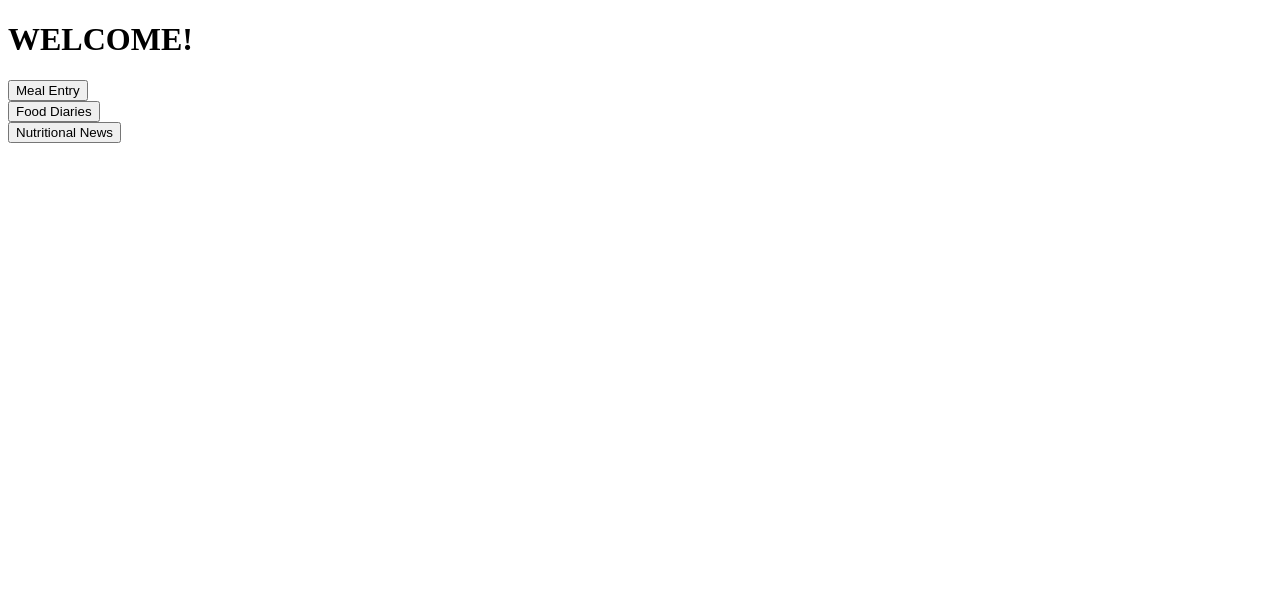
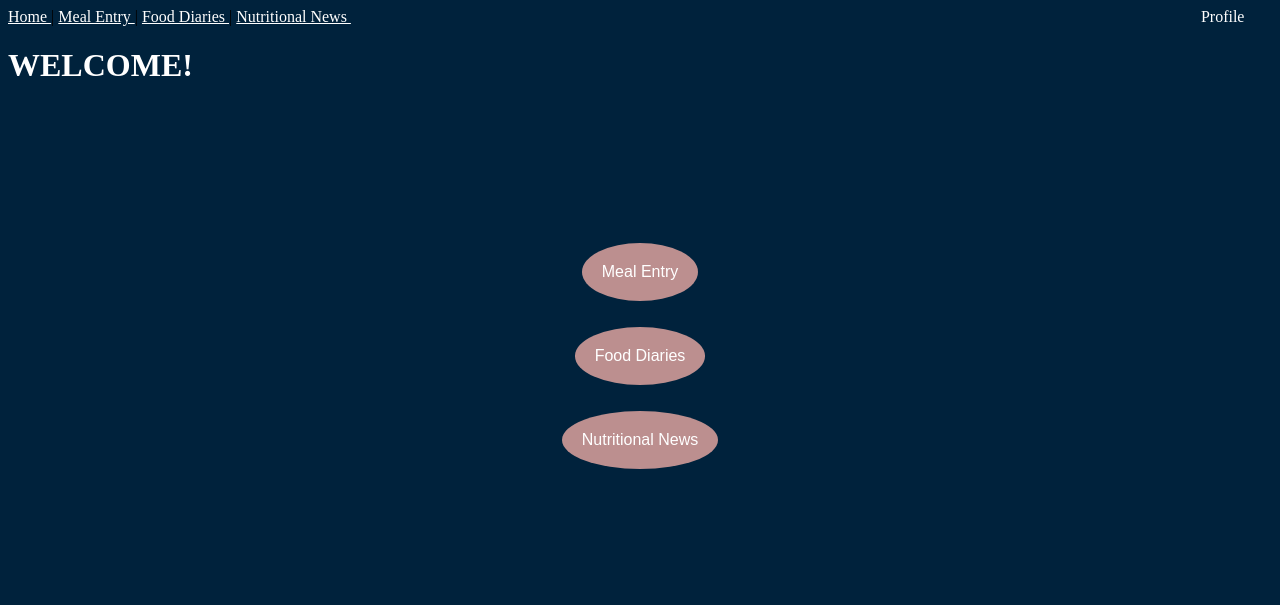
Before and after one commit to teresanguyen503/CS361-Portfolio-Project, a Flask app: page / in a window 1280 px wide. Shown: the top 605 px of the page. Run offline with Flask 2, Linux system fonts and the light colour scheme; parts of the project's set-up code (start-up, migrations or seed data) failed here and were passed over.

Commit message:
Updated CSS

```diff
--- a/myapp/templates/base.html
+++ b/myapp/templates/base.html
@@ -4,9 +4,49 @@
     <meta charset="UTF-8">
     <meta name="viewport" content="width=device-width, initial-scale=1.0">
     <title>Document</title>
-    <link rel="stylesheet" type="text/css" href="{{  url_for('static', filename='css/styles.css')  }}">
+    <link href="{{  url_for('static', filename='style/styles.css')  }}" rel="stylesheet" type="text/css" >
+    <style type="text/css">
+        body {
+            background-color: rgb(0, 34, 60);
+        }
+
+        .center {
+            display: flex;
+            align-items: center;
+            height: 500px;
+            flex-direction: column;
+            justify-content: center;
+        }
+
+        .button {
+            background-color: rosybrown;
+            border: none;
+            color: white;
+            padding: 20px;
+            text-align: center;
+            text-decoration: none;
+            display: inline-block;
+            font-size: 16px;
+            margin: 4px 2px;
+            border-radius: 50%;
+        }
+
+        a {
+            color: white;
+        }
+    </style>
 </head>
 <body>
+    <div>
+        <a href="{{  url_for('index')  }}"> Home </a> |
+        <a href="{{  url_for('mealEntry')  }}"> Meal Entry </a> |
+        <a href="{{  url_for('recipe', id='0')  }}"> Food Diaries </a> |
+        <a href="{{  url_for('nutritionalNews')  }}"> Nutritional News </a>
+        <span style="color: white; padding-left: 850px;">Profile</span>
+    </div>
+    <div>
+
+    </div>
     {% block content %}
     {% endblock %}
 </body>
--- a/myapp/templates/index.html
+++ b/myapp/templates/index.html
@@ -1,22 +1,26 @@
 {% extends "base.html" %}
 {% block content %}
 
-<h1>WELCOME!</h1>
+<h1 style="color: white;">WELCOME!</h1>
 
-<button type="button" name="MealEntry" class="mainButtons">
+<div class="container">
+    <div class="center">
+        <button class="button" type="button" name="MealEntry" class="mainButtons">
             Meal Entry
         </button>
 
         <br>
 
-<button type="button" name="FoodDiaries" class="mainButtons">
+        <button class="button" type="button" name="FoodDiaries" class="mainButtons">
             Food Diaries
         </button>
 
         <br>
 
-<button type="button" name="NutritionalNews" class="mainButtons" onclick="location.href='/nutritionalNews'">
+        <button class="button" type="button" name="NutritionalNews" class="mainButtons" onclick="location.href='/nutritionalNews'">
             Nutritional News
         </button>
+    </div>
+</div>
 
 {% endblock %}
--- a/myapp/templates/news.html
+++ b/myapp/templates/news.html
@@ -1,12 +1,12 @@
 {% extends "base.html" %}
 {% block content %}
 
-<h3>Articles to check out: </h3>
+<h3 style="color: white;">Articles to check out: </h3>
 <div class="outsideScroll">
     <div class="scroll">
         <ul style="list-style-type:none;">
             {% for title, article in title_link_list %}
-            <li><a href="{{  article  }}" target="_blank">{{  title  }}</a>
+            <li><a href="{{  article  }}" target="_blank" style="color: rosybrown;">{{  title  }}</a>
                 <iframe class="box" src=" {{  article }} " width="1000px" height="250px">
                 </iframe>
             </li>
```
Also changed, not shown: myapp/static/style/styles.css (renamed from myapp/static/css/styles.css). Lines whose indentation alone changed are shown as unchanged.
